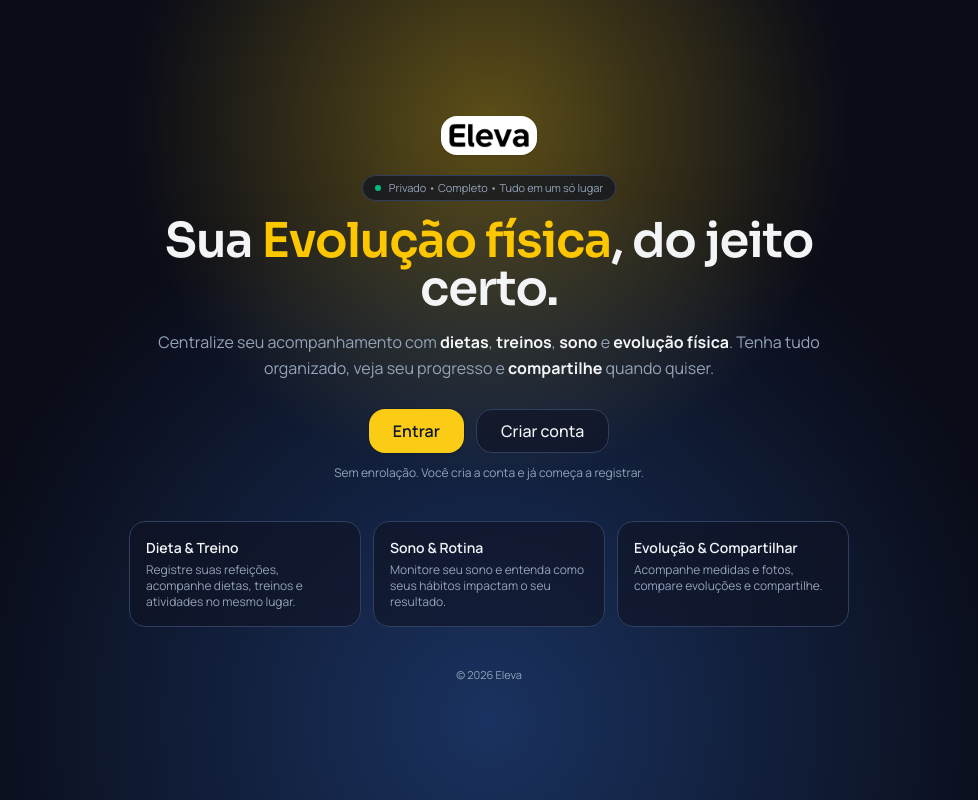
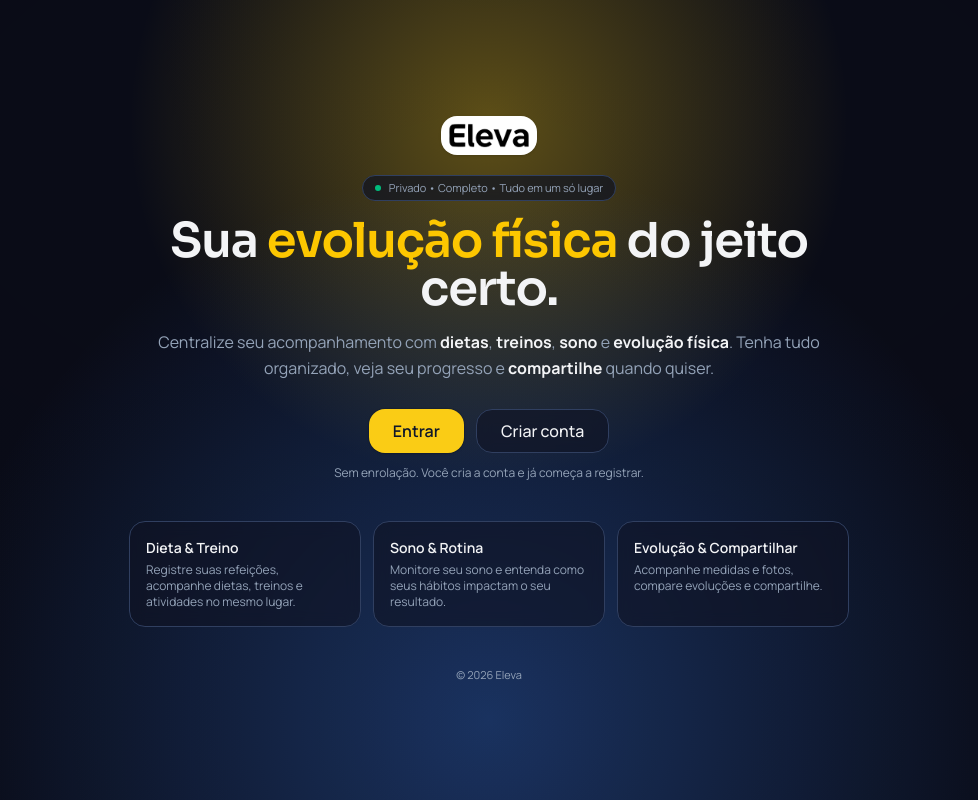
Before and after one commit to ber0z/eleva-project, a Next.js app in the folder front/: page / in a window 1280 px wide. Shown: the whole page, without its empty margins (151-1129 px from the left). Built offline with nearby package versions, Linux system fonts and the light colour scheme.

Commit message:
refactor(initial page): mudanca nos textos

```diff
--- a/front/src/app/( public )/page.tsx
+++ b/front/src/app/( public )/page.tsx
@@ -39,9 +39,9 @@ export default function LandingPage() {
 
         {/* Headline */}
         <h1 className="mt-4 text-3xl font-semibold tracking-tight sm:text-5xl">
-  Sua{" "}
-  <span className="text-yellow-400">Evolução física</span>, do jeito certo.
-</h1>
+          Sua{" "}
+          <span className="text-yellow-400">evolução física</span> do jeito certo.
+        </h1>
 
 
         <p className="mt-3 max-w-2xl text-[13px] leading-relaxed text-muted-foreground sm:mt-4 sm:text-base">
```
